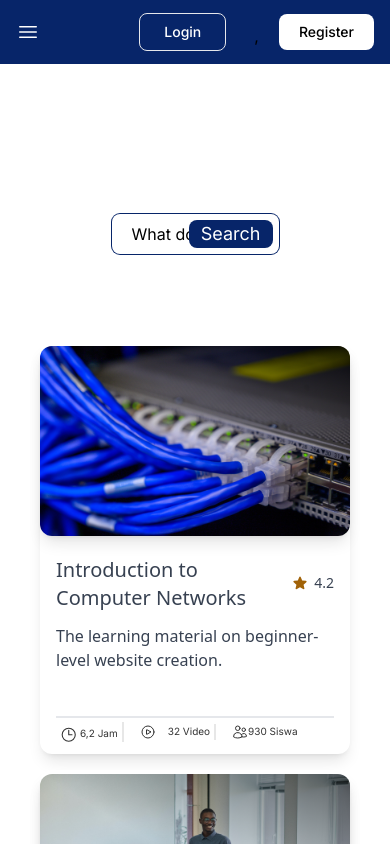
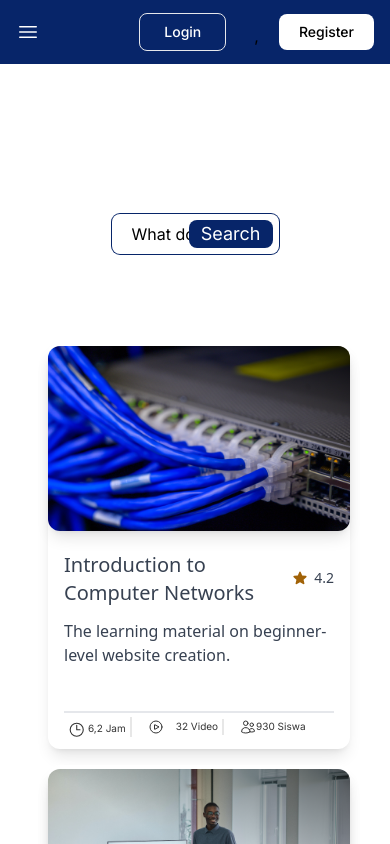
Before and after one commit to Xanvia/MOOC-IT-Center-UOP, a Next.js app in the folder frontend/: page / in a window 390 px wide. Shown: the top 844 px of the page. Built offline with nearby package versions, Linux system fonts and the light colour scheme; no server answers.

Commit message:
fix: build

```diff
--- a/frontend/src/app/(public)/page.tsx
+++ b/frontend/src/app/(public)/page.tsx
@@ -13,7 +13,7 @@ export default function Home() {
   return (
     <>
       <Search />
-      <div className="flex grid grid-cols-1 py-10 sm:grid-cols-2 xl:grid-cols-4 lg:grid-cols-3 justify-center items-center mx-10 sm:mx-36 lg:mx-36 gap-4  lg:gap-4 2xl:gap-10">
+      <div className="flex grid grid-cols-1 py-10 ml-12 sm:grid-cols-2 xl:grid-cols-4 lg:grid-cols-3 justify-center items-center mx-10 sm:mx-36 lg:mx-36 gap-4  lg:gap-4 2xl:gap-10">
         <CourseCard
           title="Introduction to Computer Networks "
           description="The learning material on beginner-level website creation."
--- a/frontend/src/components/Course/CourseCard/CourseCard.tsx
+++ b/frontend/src/components/Course/CourseCard/CourseCard.tsx
@@ -1,7 +1,15 @@
 import React from "react";
 import CourseRatingLabel from "./CourseRatingLabel";
 import CourseStats from "./CourseStats";
-import { CourseCardImageContainerClsx, CourseCardOuterClasses,CourseCardImageClsx, CourseCardTitleContainerClsx, CourseCardTitle, CourseCardDescription } from "@/components/components.styles";
+import Image from "next/image";
+import {
+  CourseCardImageContainerClsx,
+  CourseCardOuterClasses,
+  CourseCardImageClsx,
+  CourseCardTitleContainerClsx,
+  CourseCardTitle,
+  CourseCardDescription,
+} from "@/components/components.styles";
 interface CourseCardProps {
   title: string;
   description: string;
@@ -16,19 +24,15 @@ const CourseCard: React.FC<CourseCardProps> = ({
   return (
     <div className={CourseCardOuterClasses}>
       <div className={CourseCardImageContainerClsx}>
-        <img src={image} alt="ui/ux review check" />
+        <Image src={image} alt={title} width={500} height={300} />
         <div className={CourseCardImageClsx}></div>
       </div>
       <div className="px-4 pt-2">
         <div className={CourseCardTitleContainerClsx}>
-          <h5 className={CourseCardTitle}>
-            {title}
-          </h5>
+          <h5 className={CourseCardTitle}>{title}</h5>
           <CourseRatingLabel ratings="4.2" />
         </div>
-        <p className={CourseCardDescription}>
-          {description}
-        </p>
+        <p className={CourseCardDescription}>{description}</p>
         <CourseStats />
       </div>
     </div>
--- a/frontend/src/components/DropDown/DropDownCountry.tsx
+++ b/frontend/src/components/DropDown/DropDownCountry.tsx
@@ -93,6 +93,7 @@ const DropDownCountry = ({ addSelection }: Props) => {
         >
           {countries.map((country) => (
             <li
+              key={country.id}
               className="text-gray-900 relative cursor-default select-none py-2 pl-3 pr-9"
               id={`listbox-option-${country.id}`}
               role="option"
--- a/frontend/src/components/DropDown/DropDownGender.tsx
+++ b/frontend/src/components/DropDown/DropDownGender.tsx
@@ -67,6 +67,7 @@ const DropDownGender = ({ setGender }: Props) => {
             className="text-gray-900 relative cursor-default select-none py-2 pl-3 pr-9"
             id="listbox-option-0"
             role="option"
+            aria-selected={selectedOption === "Male"}
             onClick={() => {
               setGender("M");
               setSelectedOption("Male");
@@ -81,6 +82,7 @@ const DropDownGender = ({ setGender }: Props) => {
             className="text-gray-900 relative cursor-default select-none py-2 pl-3 pr-9"
             id="listbox-option-1"
             role="option"
+            aria-selected={selectedOption === "Female"}
             onClick={() => {
               setGender("F");
               setSelectedOption("Female");
@@ -95,6 +97,7 @@ const DropDownGender = ({ setGender }: Props) => {
             className="text-gray-900 relative cursor-default select-none py-2 pl-3 pr-9"
             id="listbox-option-1"
             role="option"
+            aria-selected={selectedOption === "Other"}
             onClick={() => {
               setGender("O");
               setSelectedOption("Other");
--- a/frontend/src/components/DropDown/DropDownInterests.tsx
+++ b/frontend/src/components/DropDown/DropDownInterests.tsx
@@ -94,6 +94,7 @@ const DropDownInterests: React.FC<Props> = ({ addSelection }) => {
         >
           {interests.map((interest) => (
             <li
+              key={interest.id}
               className="text-gray-900 relative cursor-default select-none py-2 pl-3 pr-9"
               id={`listbox-option-${interest.id}`}
               role="option"
--- a/frontend/src/components/Navbar/ProfileButton.tsx
+++ b/frontend/src/components/Navbar/ProfileButton.tsx
@@ -1,7 +1,7 @@
 "use client";
 import React, { RefObject, useEffect, useState } from "react";
 import Link from "next/link";
-
+import Image from "next/image";
 import Cookies from "js-cookie";
 const DefaultProfileImage = "/images/defaultuser.png";
 interface ProfileButtonProps {
@@ -41,7 +41,13 @@ const ProfileButton = ({
         >
           <span className="absolute -inset-1.5"></span>
           <span className="sr-only">Open user menu</span>
-          <img className="h-8 w-8 rounded-full" src={ProfileImage} alt="" />
+          <Image
+            src={ProfileImage}
+            alt="Profile Image"
+            width={32}
+            height={32}
+            className="rounded-full"
+          />
         </button>
       </div>
       {isProfileMenuOpen && (
```
